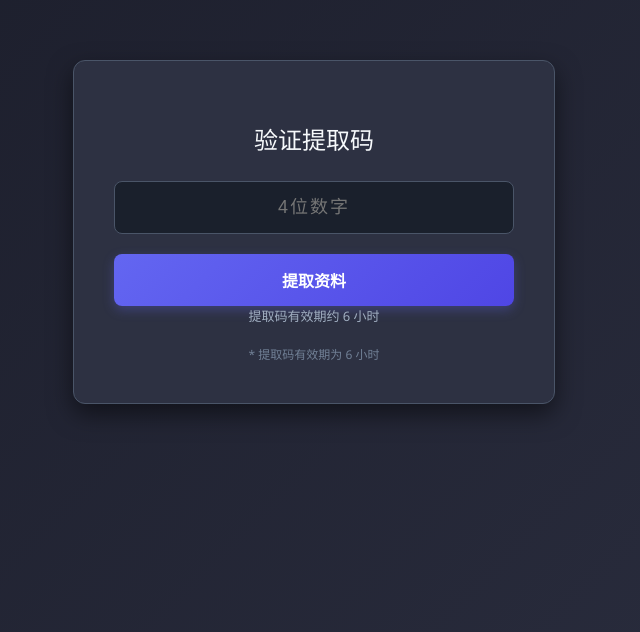
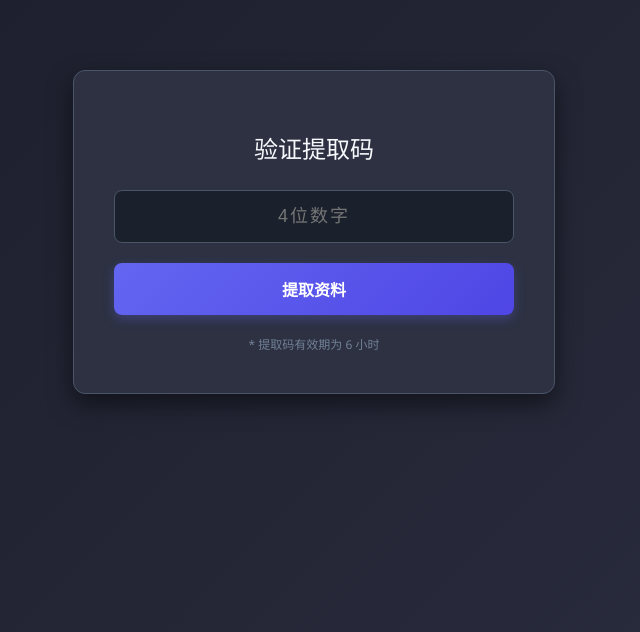
Before and after one commit to jeff2025white/webpans, a plain HTML site: page index.html in a window 1280 px wide. Shown: the part 168-800 px from the top of the page, without its empty margins (326-966 px from the left). Drawn offline with Linux system fonts and the light colour scheme.

Commit message:
chore: remove duplicate expiration notice in index.html

```diff
--- a/index.html
+++ b/index.html
@@ -100,7 +100,6 @@
         <input type="number" id="k" placeholder="4位数字" maxlength="4"
             oninput="if(this.value.length > 4) this.value = this.value.slice(0,4)">
         <button onclick="v()">提取资料</button>
-        <div style="margin-bottom: 15px; font-size: 13px; color: #a0aec0;">提取码有效期约 6 小时</div>
         <div id="error-msg">提取码错误或已失效</div>
         <div style="margin-top: 20px; font-size: 12px; color: #718096;">* 提取码有效期为 6 小时</div>
     </div>
```
